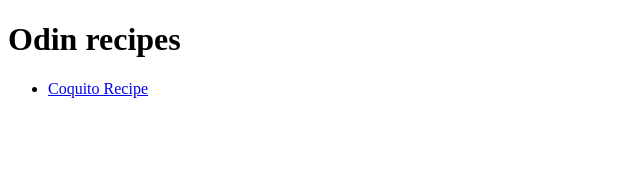
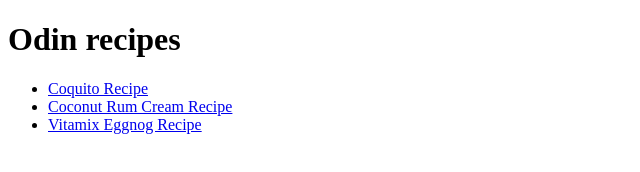
Before and after one commit to JidexWD/odin-recipes, a plain HTML site: page index.html in a window 1280 px wide. Shown: the whole page, without its empty margins (0-640 px from the left). Drawn offline with Linux system fonts and the light colour scheme.

Commit message:
THE FINAL COMMIT FOR INDEX.HTML

```diff
--- a/index.html
+++ b/index.html
@@ -9,6 +9,9 @@
     <h1>Odin recipes</h1>
     <ul>
         <li><a href="http://recipes/coquito.htm"> Coquito Recipe</a></li>
+        <li><a href="http://recipes/coconut-rum-cream.html"> Coconut Rum Cream Recipe</a></li>
+        <li><a href="http://recipes/vitamix-eggnog.html">Vitamix Eggnog Recipe</a></li>
+
 
 
 
```
